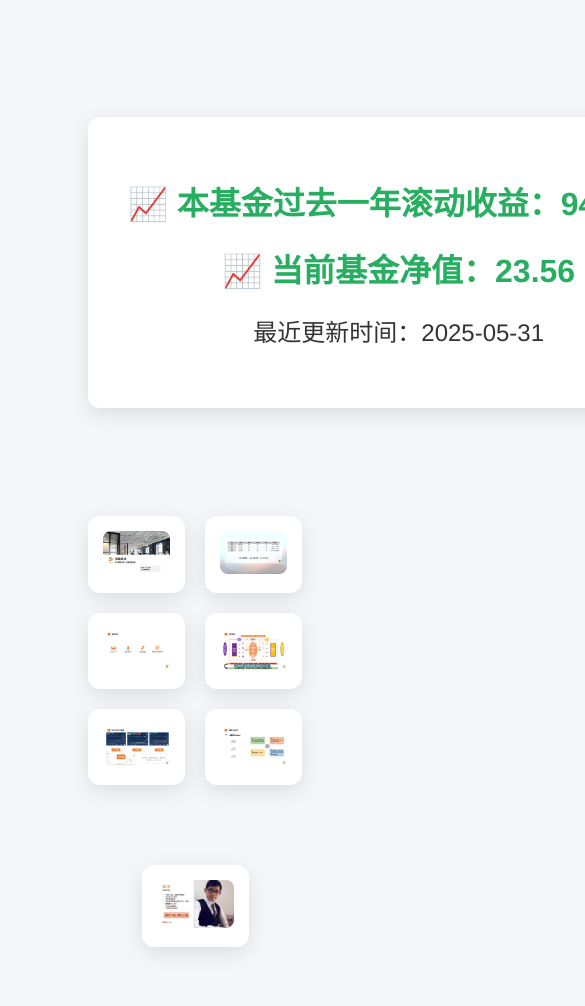
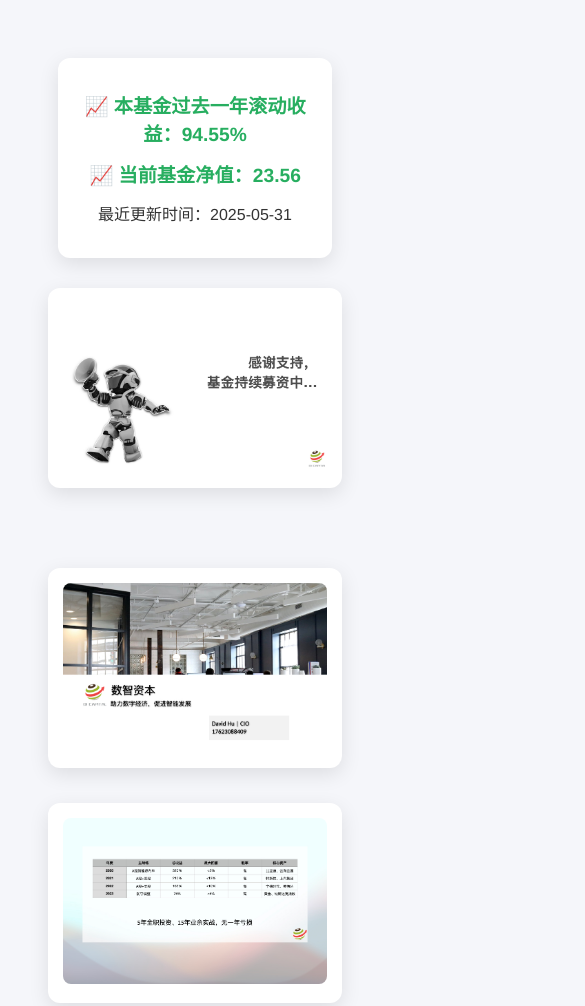
Before and after one commit to David-hu01/di-capital-website, a plain HTML site: page docs/index.html in a window 390 px wide. Shown: the top 1006 px of the page, 585 px wide, since content can reach past the window. Drawn offline with Linux system fonts and the light colour scheme.

Commit message:
Add responsive design for mobile devices

```diff
--- a/docs/index.html
+++ b/docs/index.html
@@ -2,6 +2,7 @@
 <html lang="zh">
 <head>
   <meta charset="UTF-8">
+  <meta name="viewport" content="width=device-width, initial-scale=1.0">
   <title>基金滚动年收益</title>
   <style>
     body {
@@ -97,6 +98,51 @@
     .center-container .image-box {
       width: calc(50% - 30px); /* 与两列布局中的单个图片宽度一致 */
     }
+
+    /* 响应式布局设置 */
+    @media screen and (max-width: 768px) {
+      /* 手机端布局 */
+      body {
+        padding: 20px;
+      }
+
+      .box {
+        padding: 20px;
+        margin: 10px;
+      }
+
+      .container {
+        flex-direction: column;
+      }
+
+      .image-gallery {
+        grid-template-columns: 1fr;  /* 手机端单列显示 */
+      }
+
+      .image-box {
+        margin-bottom: 15px;
+      }
+
+      h1 {
+        font-size: 1.2em;
+      }
+
+      h2 {
+        font-size: 1em;
+      }
+    }
+
+    /* 平板端布局 */
+    @media screen and (min-width: 769px) and (max-width: 1024px) {
+      .image-gallery {
+        grid-template-columns: repeat(2, 1fr);
+        gap: 15px;
+      }
+
+      .box {
+        max-width: 90%;
+      }
+    }
   </style>
 </head>
 <body>
@@ -135,7 +181,7 @@
 
   <div class="center-container">
     <div class="image-box">
-      <img src="images/DI Capital pitch book.007.jpeg" alt="DI Capital">
+      <img src="../images/DI Capital pitch book.007.jpeg" alt="DI Capital">
     </div>
   </div>
 </body>
```
